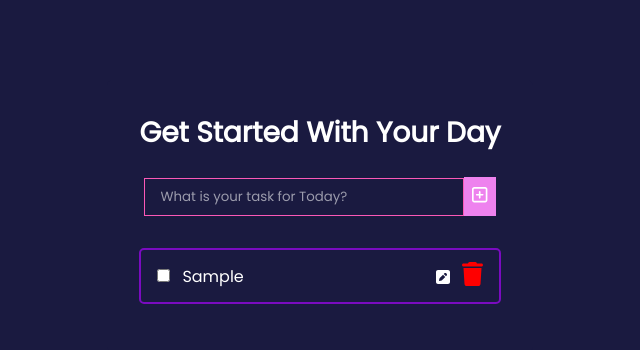
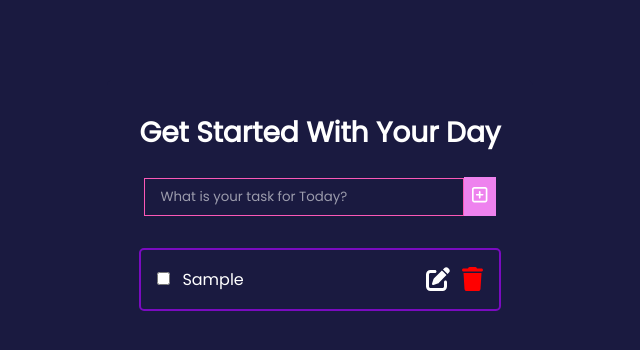
Before and after one commit to chiomavera/TaskMate, a React (Create React App) app: page / in a window 1280 px wide. Both pictures are taken after typing "Sample" into the empty fields and a click on the button "add task". Shown: the top 350 px of the page, without its empty margins (320-960 px from the left). Built offline with nearby package versions, Linux system fonts and the light colour scheme.

Commit message:
[CHORE]: nest icons inside buttons nested the the trash and edit icons insided button in order to allow for focus when tabbing throug the page this is to ensure accessbility of the page

```diff
--- a/src/components/Todo.jsx
+++ b/src/components/Todo.jsx
@@ -1,16 +1,17 @@
 import React from "react";
 import { FontAwesomeIcon } from "@fortawesome/react-fontawesome";
-import { faPenSquare } from "@fortawesome/free-solid-svg-icons";
-import { faTrash } from "@fortawesome/free-solid-svg-icons";
+import { faEdit, faTrash } from "@fortawesome/free-solid-svg-icons";
 
-
-const Todo = ({task, onCheck, deleteTodo, editTodo}) => {
+const Todo = ({ task, onCheck, deleteTodo, editTodo }) => {
   return (
     <>
       <div className="Todo">
-
-      <div style={{ textDecoration: task.completed ? 'line-through' : 'none',
-       textDecorationColor: task.completed ? "#eee" : "inherit" }}>
+        <div
+          style={{
+            textDecoration: task.completed ? "line-through" : "none",
+            textDecorationColor: task.completed ? "#eee" : "inherit",
+          }}
+        >
           <input
             type="checkbox"
             checked={task.completed}
@@ -20,10 +21,22 @@ const Todo = ({task, onCheck, deleteTodo, editTodo}) => {
           {task.task}
         </div>
         <div>
-          <FontAwesomeIcon icon={faPenSquare}
-          onClick={() => editTodo(task.id)} />
-          <FontAwesomeIcon icon={faTrash} className="fa__trash"
-          onClick={() => deleteTodo(task.id)} />
+          <button
+            className="fa__edit"
+            title="edit task"
+            onClick={() => editTodo(task.id)}
+            aria-label="edit task"
+          >
+            <FontAwesomeIcon icon={faEdit} />
+          </button>
+          <button
+            className="fa__trash"
+            onClick={() => deleteTodo(task.id)}
+            title="delete task"
+            aria-label="delete task"
+          >
+            <FontAwesomeIcon icon={faTrash} />
+          </button>
         </div>
       </div>
     </>
```
Lines whose indentation alone changed are shown as unchanged.
